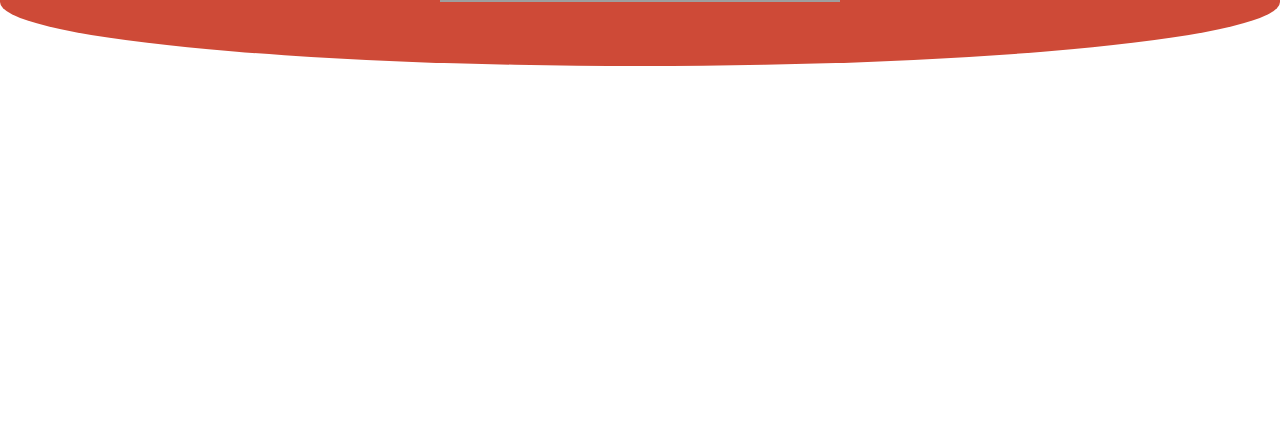
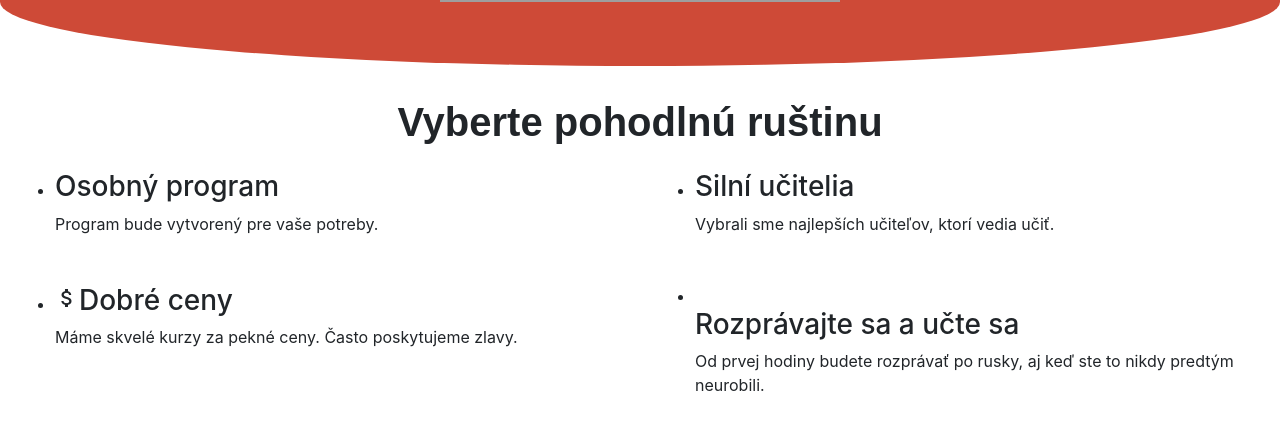
Before and after one commit to Anutasiy/vaii-sem, an Angular app: page / in a window 1280 px wide. Shown: the part 1134-1563 px from the top of the page. Before the commit the page ends 1232 px from the top, so only its background shows below. Built offline with nearby package versions, Linux system fonts and the light colour scheme; grey boxes are pictures that could not be loaded.

Commit message:
reasons why

```diff
--- a/src/app/main-page/main-page.component.css
+++ b/src/app/main-page/main-page.component.css
@@ -1,4 +1,4 @@
-.h1, h1{
+.display-4{
   text-align: center;
   font-family: Fira Sans,sans-serif;
   font-weight: bold;
@@ -49,3 +49,9 @@ h4 {
   margin-right: 150px;
   margin-left: 150px;
 }
+
+.my-reason-title {
+  text-align: center;
+  font-family: Fira Sans,sans-serif;
+  font-weight: bold;
+}
--- a/src/app/main-page/main-page.component.html
+++ b/src/app/main-page/main-page.component.html
@@ -1,4 +1,4 @@
-
+<!--first section of main page-->
 <div class="section top-section">
   <div class="jumbotron">
     <h1 class="display-4">Poďme učiť ruštinu cez Skype</h1>
@@ -20,3 +20,65 @@
     </div>
   </div>
 </div>
+
+
+<!--second section of main page-->
+
+<div class="section reasons-section">
+  <div>
+    <h1 class="my-reason-title">Vyberte pohodlnú ruštinu</h1>
+  </div>
+  <div class="container-fluid">
+    <div class="row my-4">
+      <div class="col-sm-6">
+        <ul class="featured-list featured-list-bordered">
+          <li class="mb-5">
+            <div class="featured-list-icon">
+              <span class="icon icon-dropbox"></span>
+            </div>
+
+            <h3>Osobný program</h3>
+            <p>
+              Program bude vytvorený pre vaše potreby.
+            </p>
+          </li>
+
+          <li>
+            <div class="featured-list-icon">
+              <span class="icon icon-github"></span>
+            </div>
+            <h3><span class="material-icons">attach_money</span>Dobré ceny</h3>
+            <p>
+              Máme skvelé kurzy za pekné ceny. Často poskytujeme zlavy.
+            </p>
+          </li>
+        </ul>
+      </div>
+      <div class="col-sm-6">
+        <ul class="featured-list featured-list-bordered">
+          <li class="mb-5">
+            <div class="featured-list-icon">
+              <span class="icon icon-medium"></span>
+            </div>
+
+            <h3>Silní učitelia</h3>
+            <p>
+              Vybrali sme najlepších učiteľov, ktorí vedia učiť.
+            </p>
+          </li>
+
+     <li>
+            <div class="featured-list-icon">
+              <span class="icon icon-twitter"></span>
+            </div>
+            <img src="" alt="">
+            <h3> Rozprávajte sa a učte sa</h3>
+            <p>
+              Od prvej hodiny budete rozprávať po rusky, aj keď ste to nikdy predtým neurobili.
+            </p>
+          </li>
+        </ul>
+      </div>
+    </div>
+  </div>
+</div>
--- a/src/index.html
+++ b/src/index.html
@@ -7,6 +7,8 @@
 
   <meta name="viewport" content="width=device-width, initial-scale=1">
   <link rel="icon" type="image/x-icon" href="favicon.ico">
+  <link href="https://fonts.googleapis.com/icon?family=Material+Icons"
+        rel="stylesheet">
  </head>
 <body>
   <app-root>Loading..</app-root>
```
